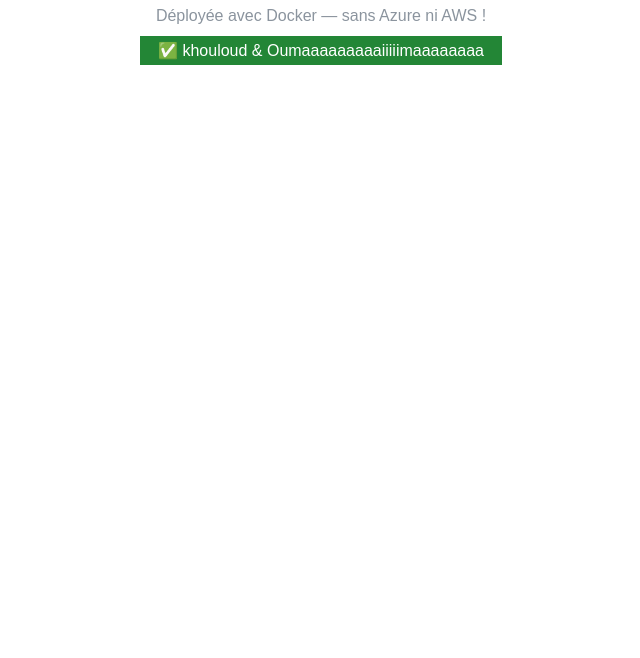
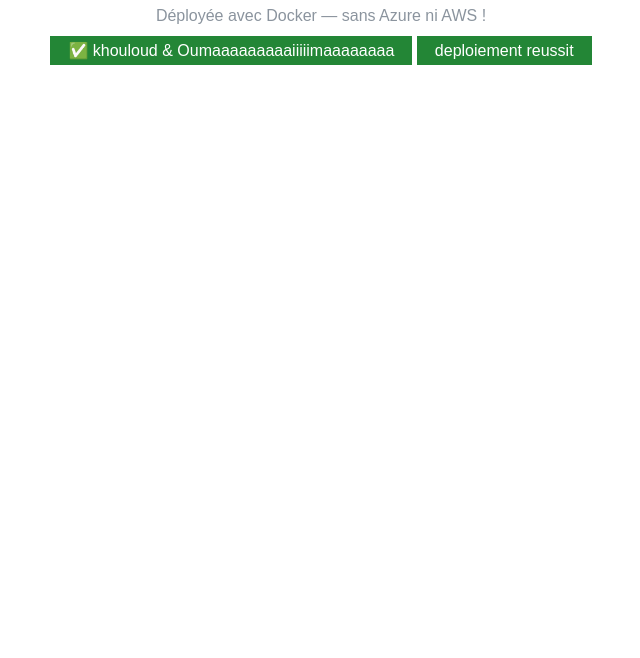
Before and after one commit to khouloudtrabelsi-rgb/tp-cloud-docker, a plain HTML site: page index.html in a window 1280 px wide. Shown: the part 142-800 px from the top of the page, without its empty margins (319-959 px from the left). Drawn offline with Linux system fonts and the light colour scheme.

Commit message:
Update index.html

```diff
--- a/index.html
+++ b/index.html
@@ -14,5 +14,7 @@
 <h1>🐳 Mon Application Cloud</h1>
 <p>Déployée avec Docker — sans Azure ni AWS !</p>
 <span class="badge">✅ khouloud & Oumaaaaaaaaaiiiiimaaaaaaaa</span>
+  <span class="badge">deploiement reussit</span>
+
 </body>
 </html>
```
